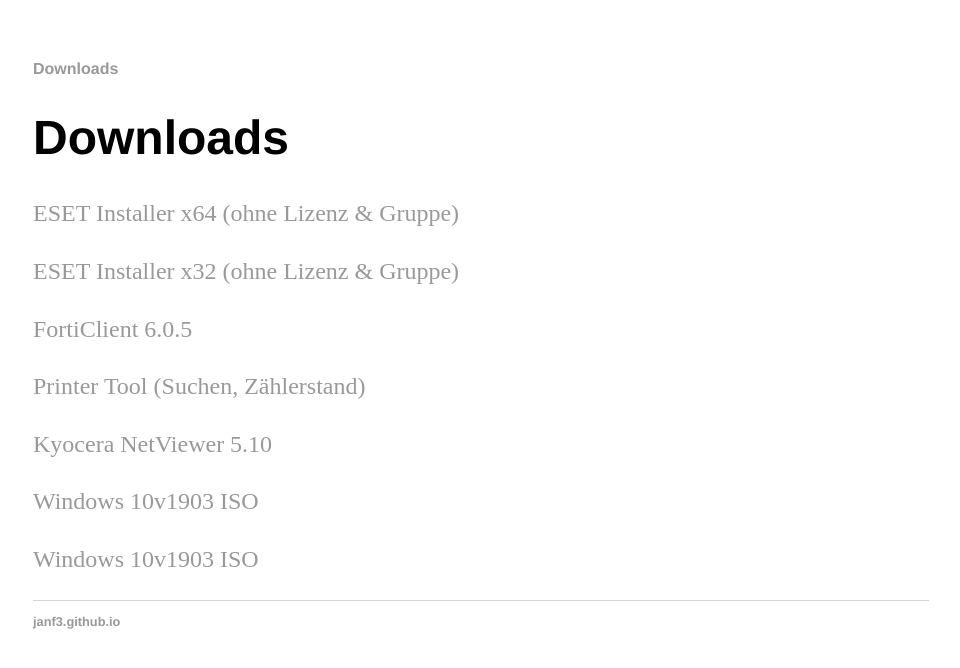
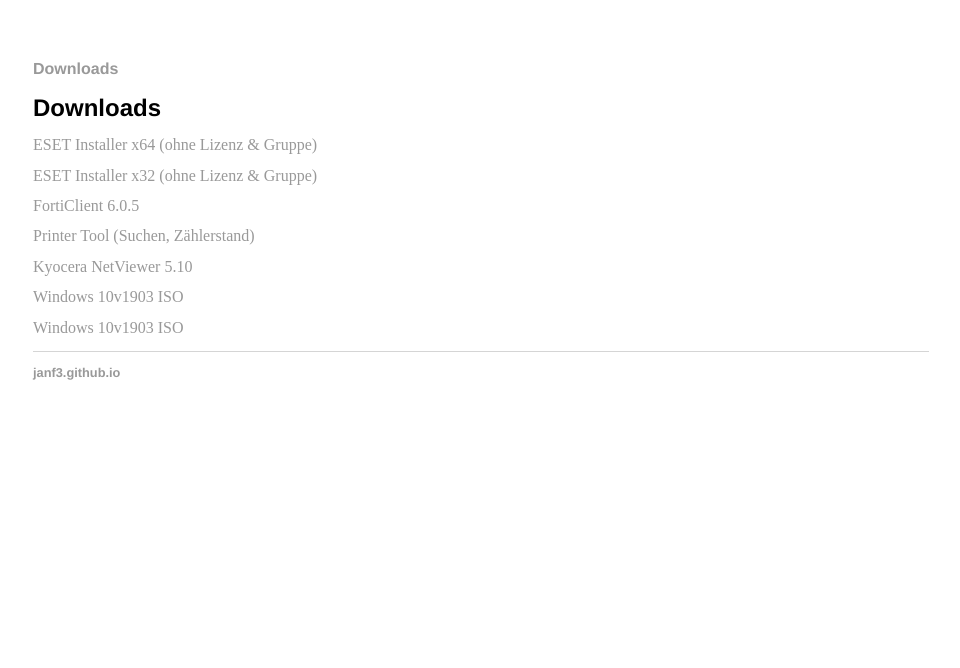
Before and after one commit to janf3/janf3.github.io, a plain HTML site: page index.html in a window 1280 px wide. Shown: the whole page, without its empty margins (159-1119 px from the left). Drawn offline with Linux system fonts and the light colour scheme.

Commit message:
Update main.css

```diff
--- a/css/main.css
+++ b/css/main.css
@@ -20,12 +20,12 @@
     text-decoration: underline;
 }
 h1 {
-    font-size: 3em;
+    font-size: 1.5em;
     font-family:'Helvetica', 'Arial', 'Sans-Serif';
 }
 p {
-    font-size: 1.5em;
-    line-height: 1.4em;
+    font-size: 1em;
+    line-height: 0.9em;
     color: #333;
 }
 footer {
```
